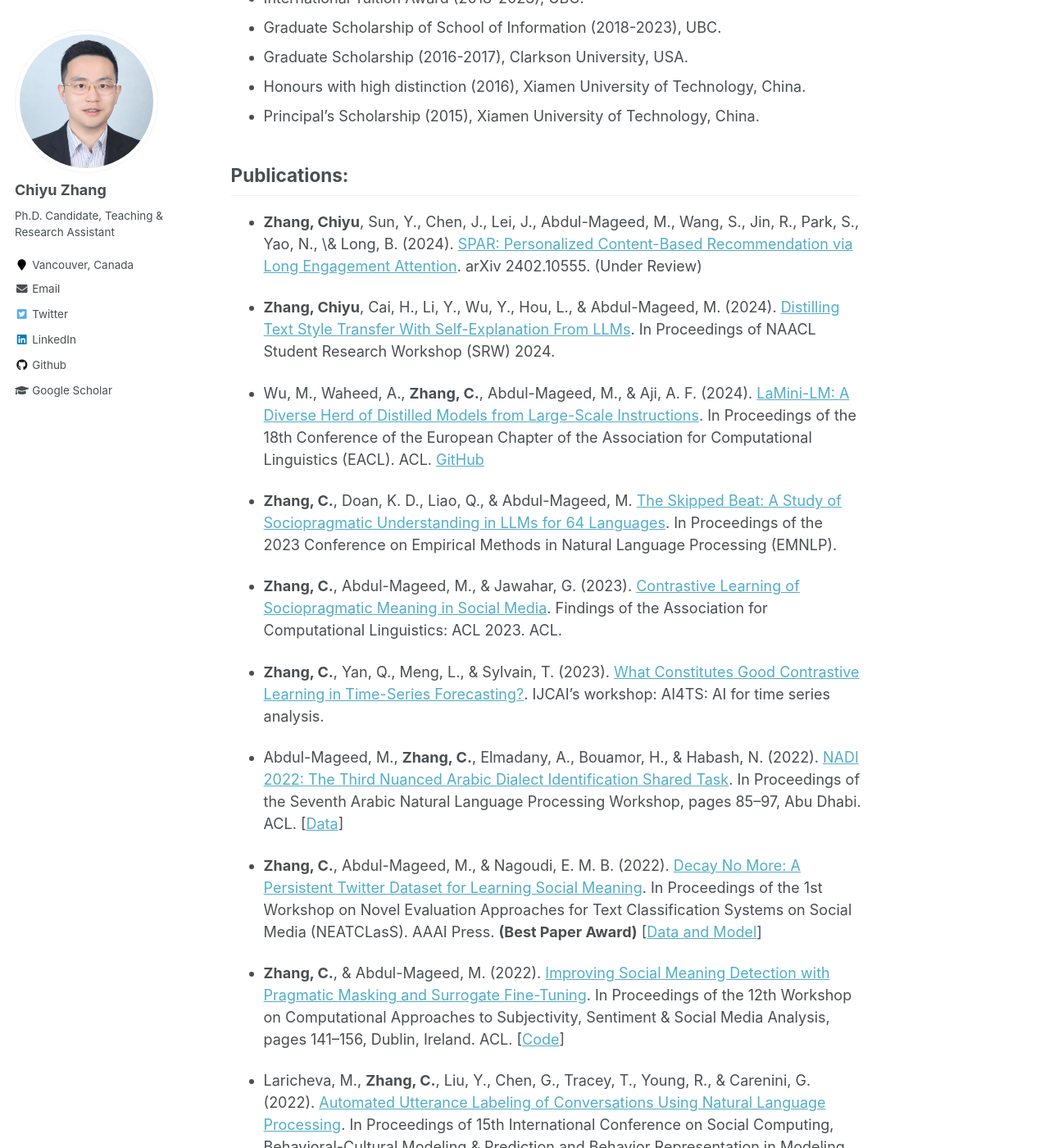
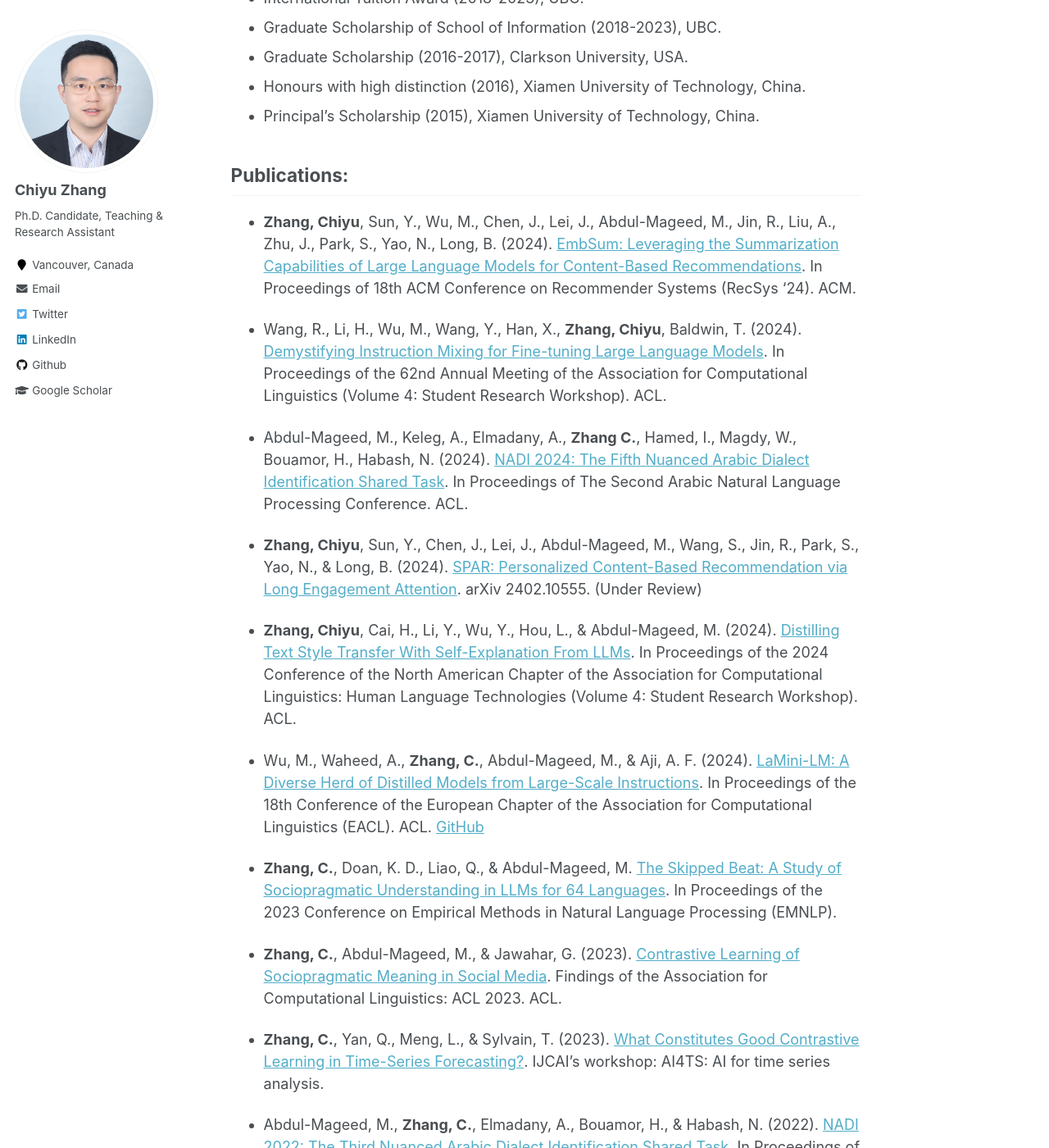
Before and after one commit to chiyuzhang94/chiyuzhang94.github.io, a Jekyll site: the page built from _pages/about.md, in a window 1280 px wide and 1400 px high, scrolled down 790 px. Shown: the whole window at 82% size. Built offline with Jekyll 4.4.1, drawn with Linux system fonts in a browser that asks for light colours; some of the changed text lies outside the part shown.

Commit message:
update 20240820

```diff
--- a/_pages/about.md
+++ b/_pages/about.md
@@ -8,7 +8,7 @@ redirect_from:
 ---
 # Welcome to my website!
 
-I am a final-year Ph.D. Candidate at [School of Information](https://ischool.ubc.ca/), University of British Columbia, Canada. My superviser is [Dr. Muhammad Abdul-Mageed](https://mageed.arts.ubc.ca/). My research focuses on natural language processing, deep learning, and social media mining. I previously interned at [Meta](https://research.facebook.com/), [Google](https://research.google/), and [Borealis AI](https://www.borealisai.com/). I also worked as visiting researcher at [MBZUAI](https://mbzuai.ac.ae/), Abu Dhabi. Here is my [résumé](https://chiyuzhang94.github.io/files/chiyu_resume.pdf).
+I obtained my Ph.D. at [School of Information](https://ischool.ubc.ca/), University of British Columbia, Canada. My superviser is [Dr. Muhammad Abdul-Mageed](https://mageed.arts.ubc.ca/). My research focuses on natural language processing, deep learning, and social media mining. I previously interned at [Microsoft Research](https://www.microsoft.com/en-us/research/), [Meta](https://research.facebook.com/), [Google](https://research.google/), and [Borealis AI](https://www.borealisai.com/). I also worked as visiting researcher at [MBZUAI](https://mbzuai.ac.ae/), Abu Dhabi. Here is my [résumé](https://chiyuzhang94.github.io/files/chiyu_resume.pdf).
 
 I obtained my M.Sc. degree of Data Science at [Clarkson University](https://www.clarkson.edu/) under the supervison of [Dr. Boris Jukic](https://www.clarkson.edu/people/boris-jukic), and received my Bachelor degree in Information Systems (Honours) from [Xiamen University of Technology](http://english.xmut.edu.cn/) under the supervision of [Dr. Yihui Qiu](https://jgxy.xmut.edu.cn/info/1061/4290.htm).
 
@@ -27,9 +27,15 @@ I obtained my M.Sc. degree of Data Science at [Clarkson University](https://www.
 * Principal's Scholarship (2015), Xiamen University of Technology, China.
 
 ## Publications:
-* **Zhang, Chiyu**, Sun, Y., Chen, J., Lei, J., Abdul-Mageed, M., Wang, S., Jin, R., Park, S., Yao, N., \& Long, B. (2024). [SPAR: Personalized Content-Based Recommendation via Long Engagement Attention](https://arxiv.org/abs/2402.10555). arXiv 2402.10555. (Under Review)
+* **Zhang, Chiyu**, Sun, Y., Wu, M., Chen, J., Lei, J., Abdul-Mageed, M., Jin, R., Liu, A., Zhu, J., Park, S., Yao, N., Long, B. (2024). [EmbSum: Leveraging the Summarization Capabilities of Large Language Models for Content-Based Recommendations](https://arxiv.org/pdf/2405.11441). In Proceedings of 18th ACM Conference on Recommender Systems (RecSys '24). ACM.
 
-* **Zhang, Chiyu**, Cai, H., Li, Y., Wu, Y., Hou, L., & Abdul-Mageed, M. (2024). [Distilling Text Style Transfer With Self-Explanation From LLMs](https://arxiv.org/abs/2403.01106). In Proceedings of NAACL Student Research Workshop (SRW) 2024.
+* Wang, R., Li, H., Wu, M., Wang, Y., Han, X., **Zhang, Chiyu**, Baldwin, T. (2024). [Demystifying Instruction Mixing for Fine-tuning Large Language Models](https://aclanthology.org/2024.acl-srw.15.pdf). In Proceedings of the 62nd Annual Meeting of the Association for Computational Linguistics (Volume 4: Student Research Workshop). ACL.
+
+* Abdul-Mageed, M., Keleg, A., Elmadany, A., **Zhang C.**, Hamed, I., Magdy, W., Bouamor, H., Habash, N. (2024). [NADI 2024: The Fifth Nuanced Arabic Dialect Identification Shared Task](https://arxiv.org/pdf/2407.04910). In Proceedings of The Second Arabic Natural Language Processing Conference. ACL.
+
+* **Zhang, Chiyu**, Sun, Y., Chen, J., Lei, J., Abdul-Mageed, M., Wang, S., Jin, R., Park, S., Yao, N., & Long, B. (2024). [SPAR: Personalized Content-Based Recommendation via Long Engagement Attention](https://arxiv.org/abs/2402.10555). arXiv 2402.10555. (Under Review)
+
+* **Zhang, Chiyu**, Cai, H., Li, Y., Wu, Y., Hou, L., & Abdul-Mageed, M. (2024). [Distilling Text Style Transfer With Self-Explanation From LLMs](https://arxiv.org/abs/2403.01106). In Proceedings of the 2024 Conference of the North American Chapter of the Association for Computational Linguistics: Human Language Technologies (Volume 4: Student Research Workshop). ACL.
 
 
 * Wu, M., Waheed, A., **Zhang, C.**, Abdul-Mageed, M., & Aji, A. F. (2024). [LaMini-LM: A Diverse Herd of Distilled Models from Large-Scale Instructions](https://arxiv.org/abs/2304.14402). In Proceedings of the 18th Conference of the European Chapter of the Association for Computational Linguistics (EACL). ACL. [GitHub](https://github.com/mbzuai-nlp/LaMini-LM/)
```
